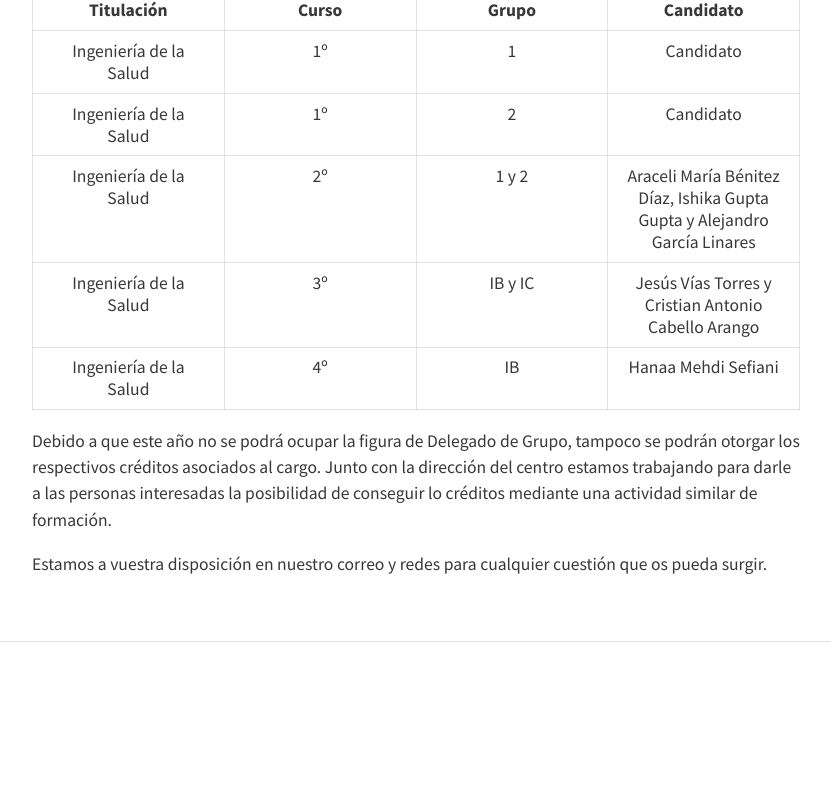
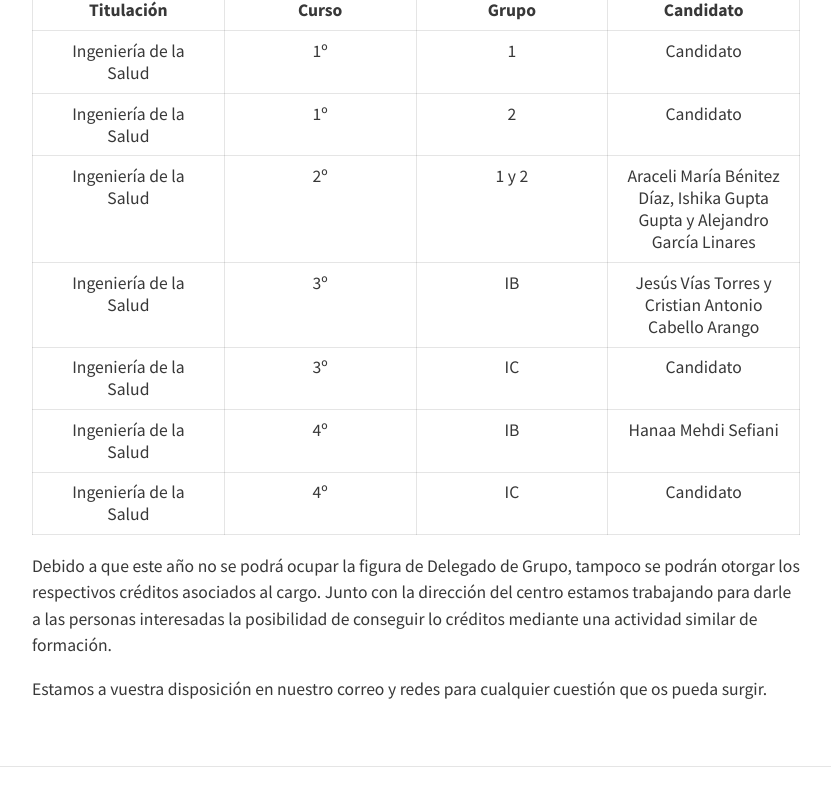
Before and after one commit to dlga/dlga.github.io, a Jekyll site: the page built from _posts/2021-03-23-candidaturasprovisionales.md, in a window 1280 px wide and 900 px high, scrolled down 2577 px. Shown: the top 806 px of the window, without its empty margins (224-1055 px from the left). Built offline with Jekyll 4.4.1, drawn with Linux system fonts in a browser that asks for light colours; nearby versions of some CDN libraries; before the commit the page ends 3352 px from its top, so only the background shows below that.

Commit message:
Actualización de Candidaturas

```diff
--- a/_posts/2021-03-23-candidaturasprovisionales.md
+++ b/_posts/2021-03-23-candidaturasprovisionales.md
@@ -52,8 +52,10 @@ Una vez completado el proceso de candidaturas, se hace constancia de las siguien
 |   Ingeniería de la Salud   |   1º  |   1   | Candidato |
 |   Ingeniería de la Salud   |   1º  |   2   | Candidato |
 |   Ingeniería de la Salud   |   2º  | 1 y 2 | Araceli María Bénitez Díaz, Ishika Gupta Gupta y Alejandro García Linares|
-|   Ingeniería de la Salud   |   3º  | IB y IC | Jesús Vías Torres y Cristian Antonio Cabello Arango |
+|   Ingeniería de la Salud   |   3º  |   IB  | Jesús Vías Torres y Cristian Antonio Cabello Arango |
+|   Ingeniería de la Salud   |   3º  |   IC  | Candidato |
 |   Ingeniería de la Salud   |   4º  |   IB  | Hanaa Mehdi Sefiani|
+|   Ingeniería de la Salud   |   4º  |   IC  | Candidato |
 
 
 
```
